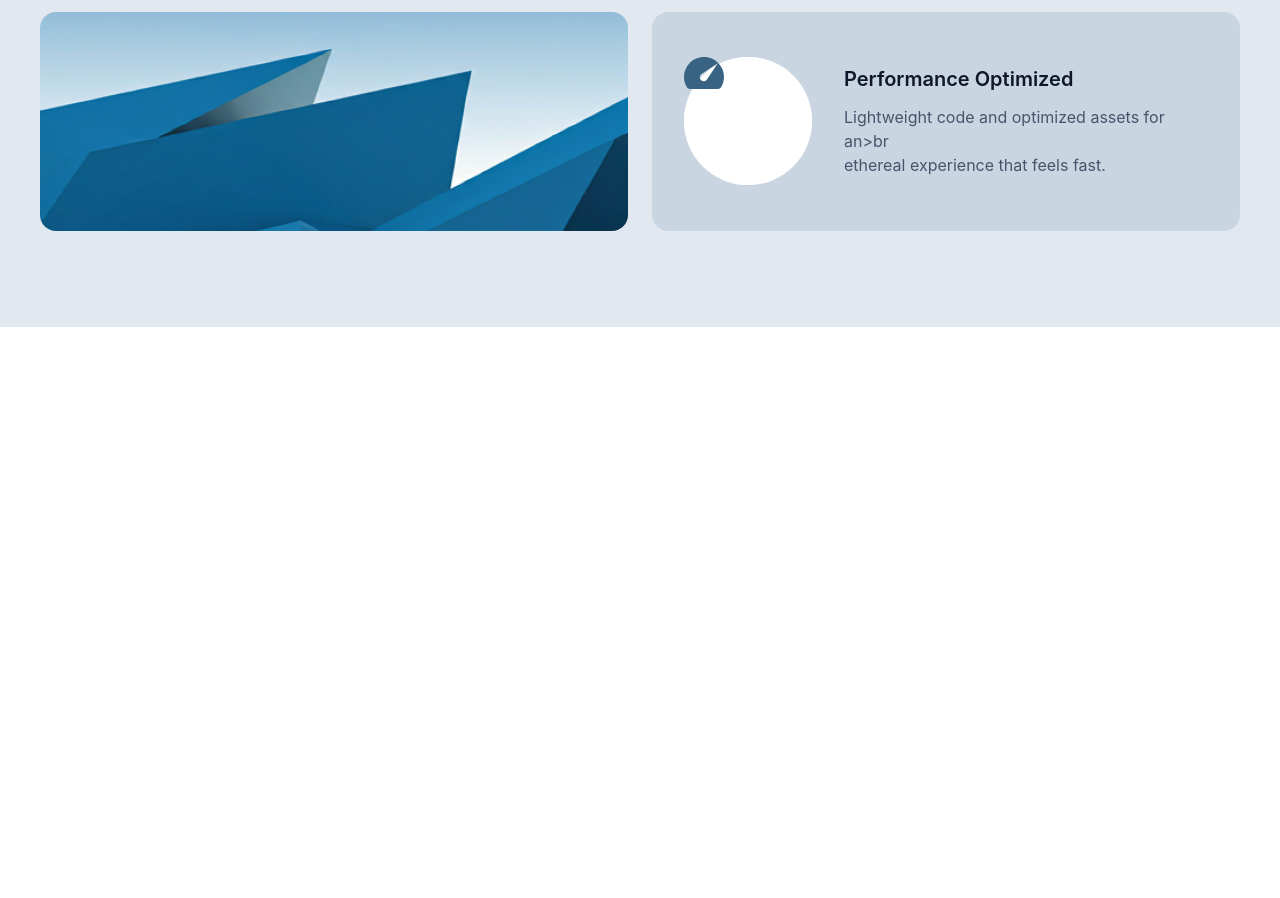
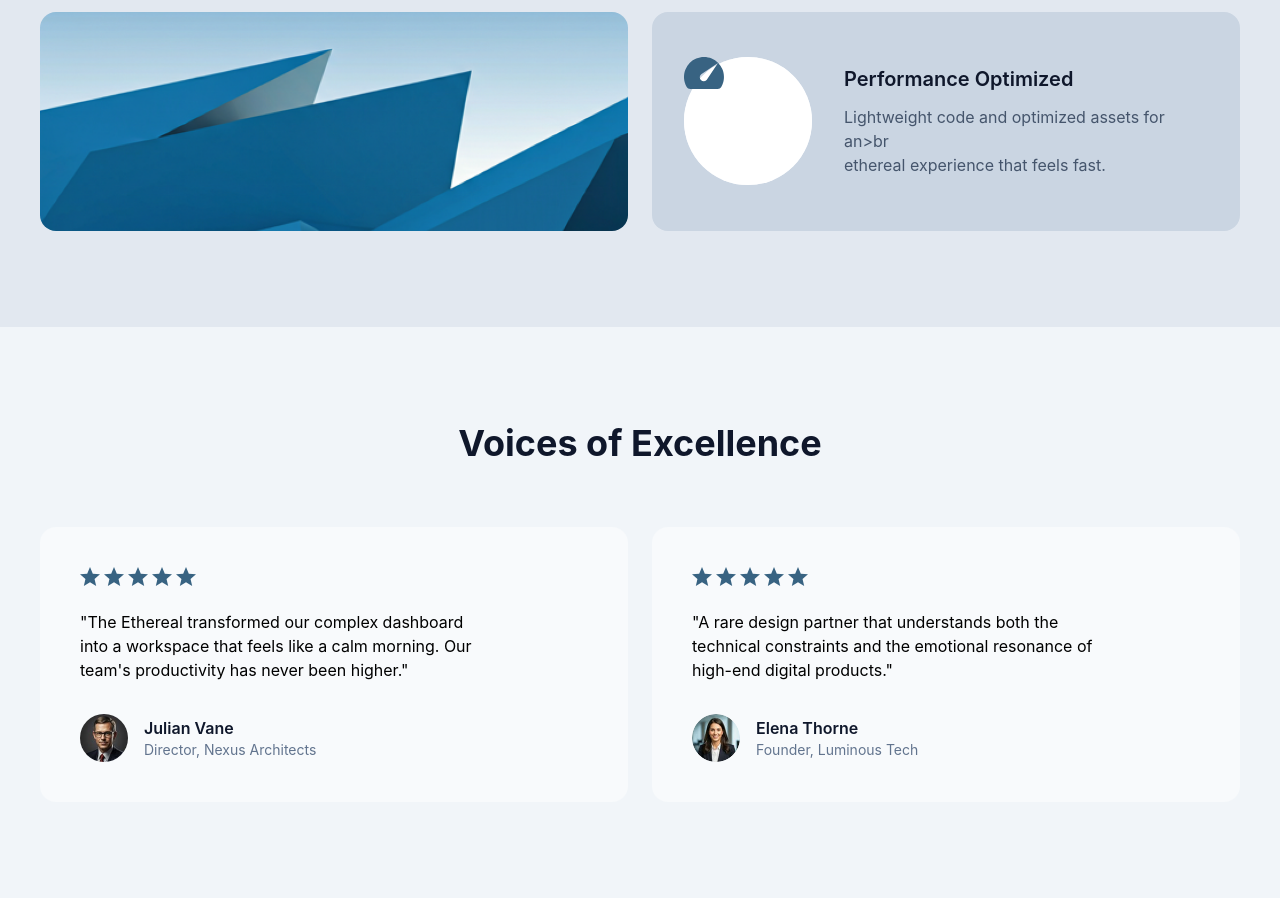
Before and after one commit to abdulahad-komron/My-First-Repository, a website: page src/home.html in a window 1280 px wide. Shown: the part 1954-2852 px from the top of the page. Before the commit the page ends 2281 px from the top, so only its background shows below. Drawn offline with Linux system fonts and the light colour scheme.

Commit message:
Added new section (Voices of Excellence)

```diff
--- a/src/home.html
+++ b/src/home.html
@@ -147,7 +147,7 @@
           </p>
         </div>
 
-        <div class="grid grid-cols-4 gap-6 mt-16 ">
+        <div class="grid grid-cols-4 gap-6 mt-16">
           <div class="col-span-2 p-8 bg-slate-100 rounded-2xl">
             <svg
               width="56"
@@ -225,7 +225,7 @@
             <img
               src="img/image copy 13.png"
               alt="Shapes"
-              class="w-full h-64  rounded-2xl"
+              class="w-full h-64 rounded-2xl"
             />
           </div>
 
@@ -259,6 +259,111 @@
           </div>
         </div>
       </section>
+      <section class="bg-slate-100 px-10 py-24">
+        <h2 class="text-4xl font-bold text-slate-900 text-center">
+          Voices of Excellence
+        </h2>
+
+        <div class="grid grid-cols-2 gap-6 mt-16">
+          <div class="bg-slate-50 rounded-2xl p-10">
+            <svg
+              width="512"
+              height="19"
+              viewBox="0 0 512 19"
+              fill="none"
+              xmlns="http://www.w3.org/2000/svg"
+            >
+              <path
+                d="M3.825 19L5.45 11.975L0 7.25L7.2 6.625L10 0L12.8 6.625L20 7.25L14.55 11.975L16.175 19L10 15.275L3.825 19V19"
+                fill="#386382"
+              />
+              <path
+                d="M27.825 19L29.45 11.975L24 7.25L31.2 6.625L34 0L36.8 6.625L44 7.25L38.55 11.975L40.175 19L34 15.275L27.825 19V19"
+                fill="#386382"
+              />
+              <path
+                d="M51.825 19L53.45 11.975L48 7.25L55.2 6.625L58 0L60.8 6.625L68 7.25L62.55 11.975L64.175 19L58 15.275L51.825 19V19"
+                fill="#386382"
+              />
+              <path
+                d="M75.825 19L77.45 11.975L72 7.25L79.2 6.625L82 0L84.8 6.625L92 7.25L86.55 11.975L88.175 19L82 15.275L75.825 19V19"
+                fill="#386382"
+              />
+              <path
+                d="M99.825 19L101.45 11.975L96 7.25L103.2 6.625L106 0L108.8 6.625L116 7.25L110.55 11.975L112.175 19L106 15.275L99.825 19V19"
+                fill="#386382"
+              />
+            </svg>
+
+            <p class="text-slate-700 italic mt-6">
+              "The Ethereal transformed our complex dashboard<br />
+              into a workspace that feels like a calm morning. Our<br />
+              team's productivity has never been higher."
+            </p>
+
+            <div class="flex items-center gap-4 mt-8">
+              <img
+                src="img/image copy 14.png"
+                alt="Julian Vane"
+                class="w-12 h-12 rounded-full"
+              />
+              <div>
+                <h3 class="font-semibold text-slate-900">Julian Vane</h3>
+                <p class="text-sm text-slate-500">Director, Nexus Architects</p>
+              </div>
+            </div>
+          </div>
+
+          <div class="bg-slate-50 rounded-2xl p-10">
+            <svg
+              width="512"
+              height="19"
+              viewBox="0 0 512 19"
+              fill="none"
+              xmlns="http://www.w3.org/2000/svg"
+            >
+              <path
+                d="M3.825 19L5.45 11.975L0 7.25L7.2 6.625L10 0L12.8 6.625L20 7.25L14.55 11.975L16.175 19L10 15.275L3.825 19V19"
+                fill="#386382"
+              />
+              <path
+                d="M27.825 19L29.45 11.975L24 7.25L31.2 6.625L34 0L36.8 6.625L44 7.25L38.55 11.975L40.175 19L34 15.275L27.825 19V19"
+                fill="#386382"
+              />
+              <path
+                d="M51.825 19L53.45 11.975L48 7.25L55.2 6.625L58 0L60.8 6.625L68 7.25L62.55 11.975L64.175 19L58 15.275L51.825 19V19"
+                fill="#386382"
+              />
+              <path
+                d="M75.825 19L77.45 11.975L72 7.25L79.2 6.625L82 0L84.8 6.625L92 7.25L86.55 11.975L88.175 19L82 15.275L75.825 19V19"
+                fill="#386382"
+              />
+              <path
+                d="M99.825 19L101.45 11.975L96 7.25L103.2 6.625L106 0L108.8 6.625L116 7.25L110.55 11.975L112.175 19L106 15.275L99.825 19V19"
+                fill="#386382"
+              />
+            </svg>
+
+            <p class="text-slate-700 italic mt-6">
+              "A rare design partner that understands both the<br />
+              technical constraints and the emotional resonance of<br />
+              high-end digital products."
+            </p>
+
+            <div class="flex items-center gap-4 mt-8">
+              <img
+                src="img/image copy 15.png"
+                alt="Elena Thorne"
+                class="w-12 h-12 rounded-full"
+              />
+              <div>
+                <h3 class="font-semibold text-slate-900">Elena Thorne</h3>
+                <p class="text-sm text-slate-500">Founder, Luminous Tech</p>
+              </div>
+            </div>
+          </div>
+        </div>
+      </section>
     </main>
   </body>
 </html>
```
Also changed, not shown: src/img/image copy 14.png (added), src/img/image copy 15.png (added).
